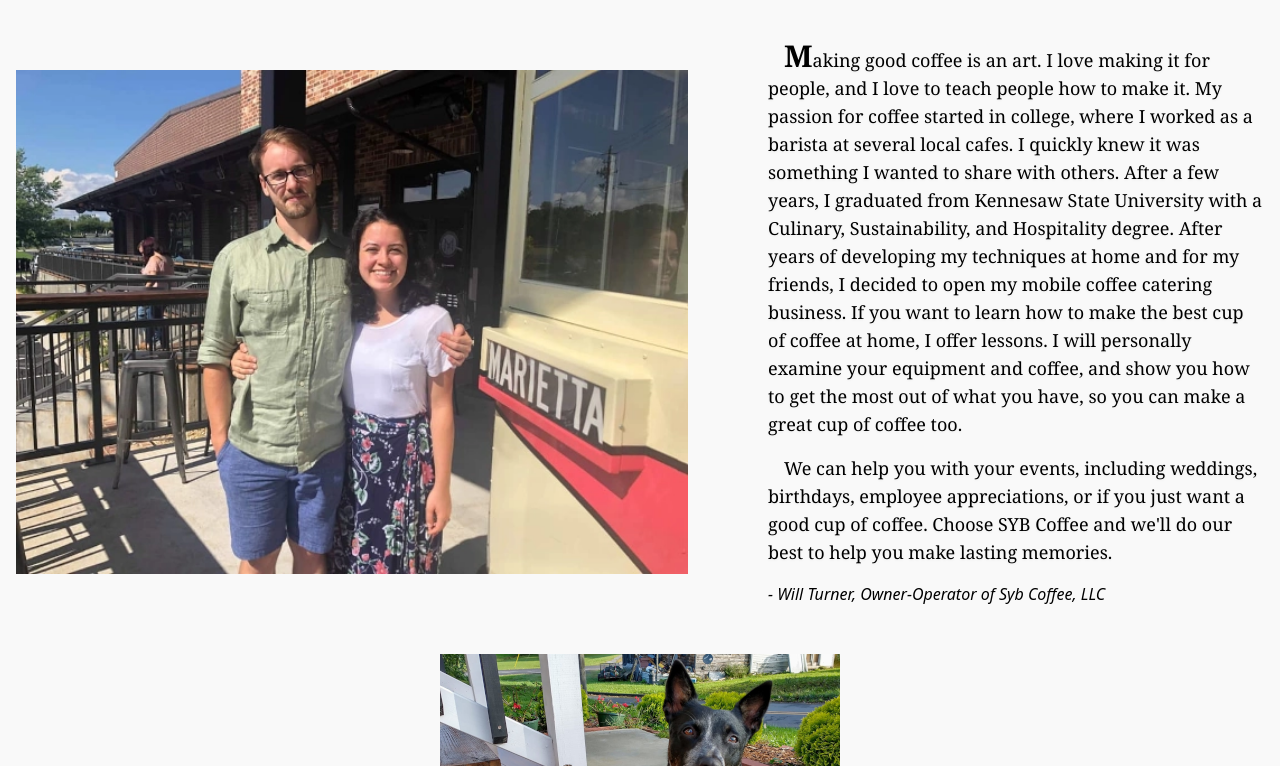
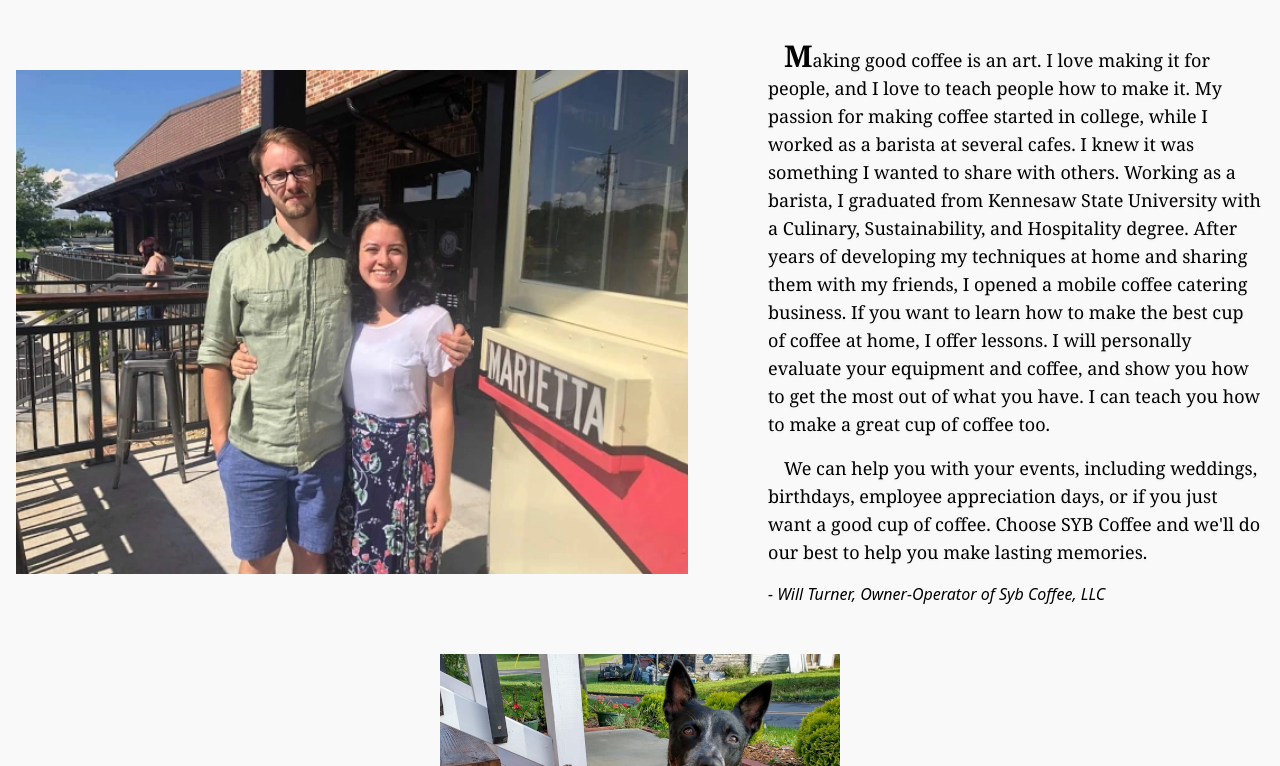
Before and after one commit to AndrewB-S/SYBCoffee, an Astro site: page / in a window 1280 px wide. Shown: the part 614-1380 px from the top of the page. Built offline with nearby package versions, Linux system fonts and the light colour scheme; Astro itself is replaced by a stand-in of ours.

Commit message:
tweaks to copy

```diff
--- a/src/components/About.astro
+++ b/src/components/About.astro
@@ -25,22 +25,22 @@ import pictureOfSybil from "../assets/images/sybil.webp";
           class="text-left first-letter:font-bold indent-4 text-lg first-letter:text-3xl max-w-prose font-serif drop-shadow-sm"
         >
           Making good coffee is an art. I love making it for people, and I love
-          to teach people how to make it. My passion for coffee started in
-          college, where I worked as a barista at several local cafes. I quickly
-          knew it was something I wanted to share with others. After a few
-          years, I graduated from Kennesaw State University with a Culinary,
+          to teach people how to make it. My passion for making coffee started
+          in college, while I worked as a barista at several cafes. I knew it
+          was something I wanted to share with others. Working as a barista, I
+          graduated from Kennesaw State University with a Culinary,
           Sustainability, and Hospitality degree. After years of developing my
-          techniques at home and for my friends, I decided to open my mobile
+          techniques at home and sharing them with my friends, I opened a mobile
           coffee catering business. If you want to learn how to make the best
-          cup of coffee at home, I offer lessons. I will personally examine your
-          equipment and coffee, and show you how to get the most out of what you
-          have, so you can make a great cup of coffee too.
+          cup of coffee at home, I offer lessons. I will personally evaluate
+          your equipment and coffee, and show you how to get the most out of
+          what you have. I can teach you how to make a great cup of coffee too.
         </p>
         <p
           class="text-left indent-4 text-lg max-w-prose font-serif drop-shadow-sm"
         >
           We can help you with your events, including weddings, birthdays,
-          employee appreciations, or if you just want a good cup of coffee.
+          employee appreciation days, or if you just want a good cup of coffee.
           Choose SYB Coffee and we'll do our best to help you make lasting
           memories.
         </p>
```
